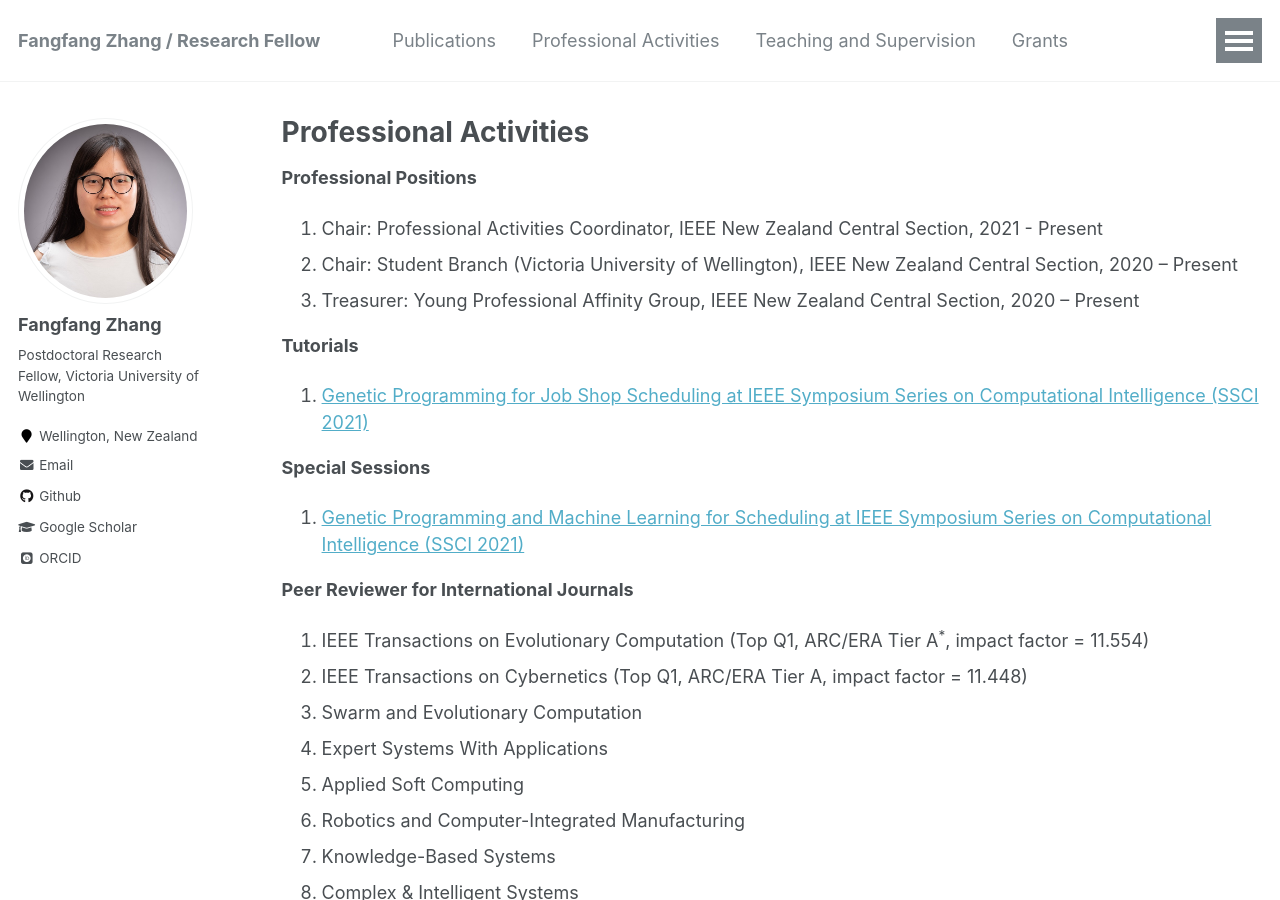
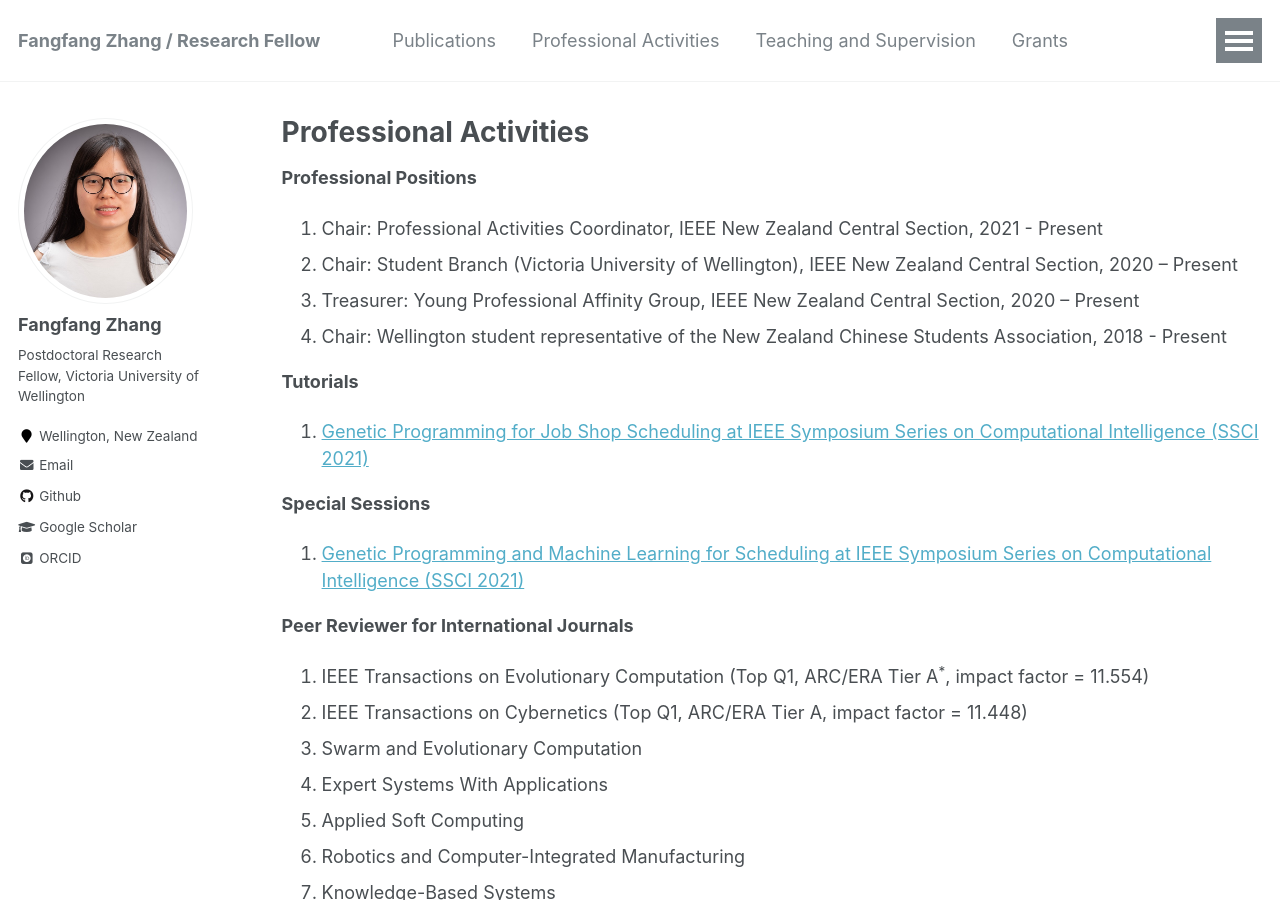
Before and after one commit to fangfang-zhang/fangfang-zhang.github.io, a Jekyll site: the page built from _pages/professional-activities.md, in a window 1280 px wide and 900 px high. Built offline with Jekyll 4.4.1, drawn with Linux system fonts in a browser that asks for light colours; some web fonts are replaced.

Commit message:
services

```diff
--- a/_pages/professional-activities.md
+++ b/_pages/professional-activities.md
@@ -10,6 +10,7 @@ ul li { padding: 5px 0px; }
 <li> Chair: Professional Activities Coordinator, IEEE New Zealand Central Section, 2021 - Present </li>
 <li> Chair: Student Branch (Victoria University of Wellington), IEEE New Zealand Central Section, 2020 – Present </li>
 <li> Treasurer: Young Professional Affinity Group, IEEE New Zealand Central Section, 2020 – Present </li>
+<li> Chair: Wellington student representative of the New Zealand Chinese Students Association, 2018 - Present </li>
 </ol>
 
 **Tutorials**
```
Also changed, not shown: 1 other file.
